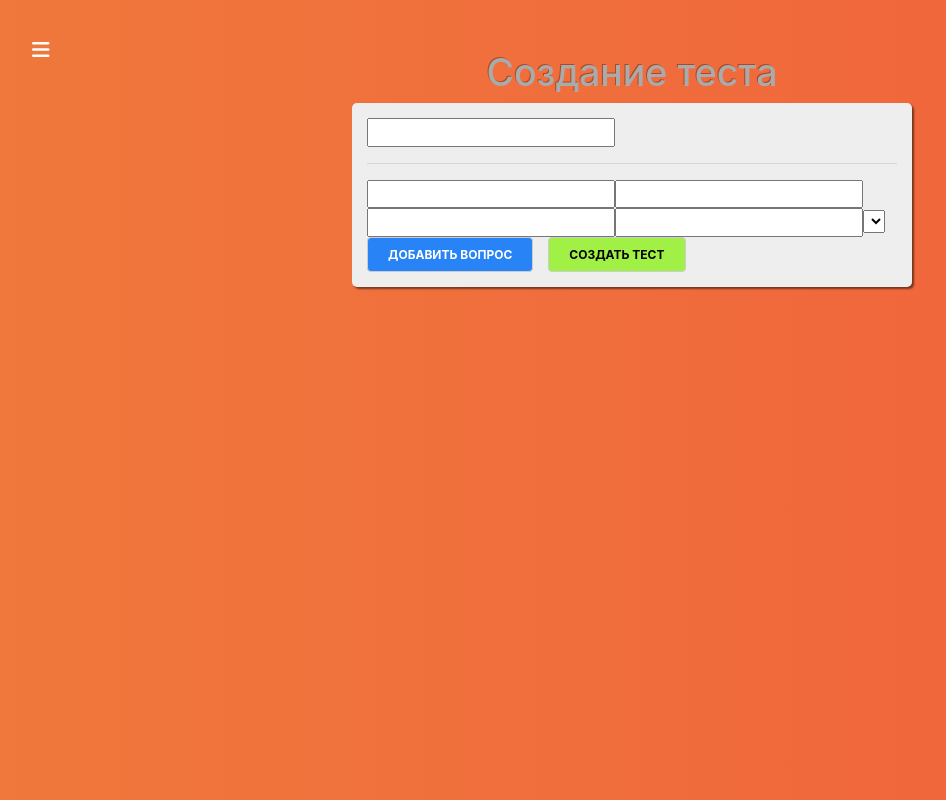
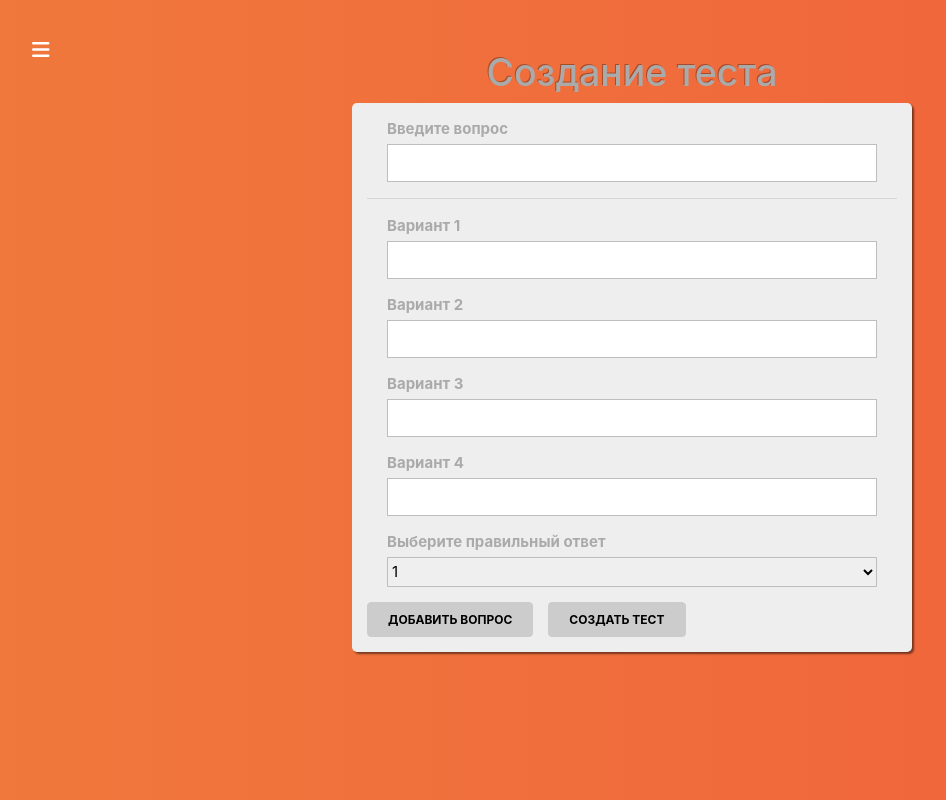
Before and after one commit to fuvfuv/quiz, a React app: page /quiz-creator in a window 1280 px wide. Shown: the whole page, without its empty margins (8-954 px from the left). Built offline with nearby package versions, Linux system fonts and the light colour scheme.

Commit message:
quiz-creatore whithout server

```diff
--- a/src/components/UI/Button/Button.scss
+++ b/src/components/UI/Button/Button.scss
@@ -19,8 +19,8 @@
   }
 
   &:disabled {
-    background: #ccc;
-    color: #000;
+    background-color: #ccc !important;
+    color: #000 !important;
     cursor: not-allowed;
   }
 
--- /dev/null
+++ b/src/components/UI/Select/Select.js
@@ -0,0 +1,23 @@
+import React from "react";
+import classes from "./Select.scss";
+
+const Select = props => {
+  const htmlFor = `${props.label} - ${Math.random()}`;
+
+  return (
+    <div className={classes.Select}>
+      <label htmlFor="htmlFor">{props.label}</label>
+      <select id={htmlFor} value={props.value} onChange={props.onChange}>
+        {props.options.map((option, index) => {
+          return (
+            <option value={option.value} key={option.value + index}>
+              {option.text}
+            </option>
+          );
+        })}
+      </select>
+    </div>
+  );
+};
+
+export default Select;
--- /dev/null
+++ b/src/components/UI/Select/Select.scss
@@ -0,0 +1,21 @@
+.Select {
+  margin-bottom: 15px;
+
+  label {
+    margin: 0 0 3px 0;
+    padding: 0px;
+    font-weight: 700;
+    display: block;
+  }
+
+  select {
+    display: block;
+    box-sizing: border-box;
+    border: 1px solid #bebebe;
+    margin: 0 0 5px;
+    height: 30px;
+    width: 100%;
+    outline: none;
+    transition: all 300ms ease-in-out;
+  }
+}
--- a/src/containers/QuizCreator/QuizCreator.js
+++ b/src/containers/QuizCreator/QuizCreator.js
@@ -1,35 +1,180 @@
-import React, { Component } from 'react';
-import classes from './QuizCreator.scss';
+import React, { Component } from "react";
+import classes from "./QuizCreator.scss";
 
-import Button from '../../components/UI/Button/Button.js';
+import Button from "../../components/UI/Button/Button.js";
+import Input from "../../components/UI/Input/Input.js";
+import Select from "../../components/UI/Select/Select";
+import {
+  createControl,
+  validate,
+  validateForm
+} from "../../form/formFramework";
+
+import Auxilary from "../../hoc/Auxilary/Auxilary";
+
+function createOptionControl(number) {
+  return createControl(
+    {
+      label: `Вариант ${number}`,
+      errorMessage: "Значение не может быть пустым",
+      id: number
+    },
+    {
+      required: true
+    }
+  );
+}
+
+function createFormControls() {
+  return {
+    question: createControl(
+      {
+        label: "Введите вопрос",
+        errorMessage: "Вопрос не может быть пустым"
+      },
+      {
+        required: true
+      }
+    ),
+    option1: createOptionControl(1),
+    option2: createOptionControl(2),
+    option3: createOptionControl(3),
+    option4: createOptionControl(4)
+  };
+}
 
 export default class QuizCreator extends Component {
+  state = {
+    quiz: [],
+    rightAnswerId: 1,
+    isFormValid: false,
+    formControls: createFormControls()
+  };
+
   handleSubmit = e => {
     e.preventDefault();
   };
 
-  handleAddQuestion = () => {};
-  handleCreateQuiz = () => {};
+  handleAddQuestion = e => {
+    e.preventDefault();
+
+    const quiz = this.state.quiz.concat();
+    const index = quiz.length + 1;
+
+    const {
+      question,
+      option1,
+      option2,
+      option3,
+      option4
+    } = this.state.formControls;
+
+    const questionItem = {
+      question: question.value,
+      id: index,
+      rightAnswerId: this.state.rightAnswerId,
+      answers: [
+        { text: option1.value, id: option1.id },
+        { text: option2.value, id: option2.id },
+        { text: option3.value, id: option3.id },
+        { text: option3.value, id: option3.id }
+      ]
+    };
+
+    quiz.push(questionItem);
+
+    this.setState({
+      quiz,
+      rightAnswerId: 1,
+      isFormValid: false,
+      formControls: createFormControls()
+    });
+  };
+
+  handleCreateQuiz = e => {
+    e.preventDefault();
+    console.log(this.state.quiz);
+    // TODO: Server
+  };
+
+  handleChange = (value, controlName) => {
+    const formControls = { ...this.state.formControls };
+    const control = { ...formControls[controlName] };
+
+    control.touched = true;
+    control.value = value;
+    control.valid = validate(control.value, control.validation);
+
+    formControls[controlName] = control;
+
+    this.setState({
+      formControls,
+      isFormValid: validateForm(formControls)
+    });
+  };
+
+  renderControls() {
+    return Object.keys(this.state.formControls).map((controlName, index) => {
+      const control = this.state.formControls[controlName];
+
+      return (
+        <Auxilary key={controlName + index}>
+          <Input
+            label={control.label}
+            value={control.value}
+            valid={control.valid}
+            shouldValidate={control.validation.required}
+            touched={control.touched}
+            errorMessage={control.errorMessage}
+            onChange={e => this.handleChange(e.target.value, controlName)}
+          />
+          {index === 0 ? <hr /> : null}
+        </Auxilary>
+      );
+    });
+  }
+
+  handleSelectChange = e => {
+    this.setState({
+      rightAnswerId: +event.target.value
+    });
+  };
 
   render() {
+    const select = (
+      <Select
+        label="Выберите правильный ответ"
+        value={this.state.rightAnswerId}
+        onChange={this.handleSelectChange}
+        options={[
+          { text: 1, value: 1 },
+          { text: 2, value: 2 },
+          { text: 3, value: 3 },
+          { text: 4, value: 4 }
+        ]}
+      />
+    );
+
     return (
       <div className={classes.QuizCreator}>
         <div>
           <h1>Создание теста</h1>
 
           <form onSubmit={this.handleSubmit}>
-            <input type="text" />
-            <hr />
-            <input type="text" />
-            <input type="text" />
-            <input type="text" />
-            <input type="text" />
-
-            <select></select>
-            <Button type="primary" onClick={this.handleAddQuestion}>
+            {this.renderControls()}
+            {select}
+            <Button
+              type="primary"
+              onClick={this.handleAddQuestion}
+              disabled={!this.state.isFormValid}
+            >
               Добавить вопрос
             </Button>
-            <Button type="success" onClick={this.handleCreateQuiz}>
+            <Button
+              type="success"
+              onClick={this.handleCreateQuiz}
+              disabled={this.state.quiz.length === 0}
+            >
               Создать тест
             </Button>
           </form>
--- /dev/null
+++ b/src/form/formFramework.js
@@ -0,0 +1,34 @@
+export function createControl(config, validation) {
+  return {
+    ...config,
+    validation,
+    valid: !validation,
+    touched: false,
+    value: ""
+  };
+}
+
+export function validate(value, validation = null) {
+  if (!validation) {
+    return true;
+  }
+
+  let isValid = true;
+  if (validation.required) {
+    isValid = value.trim() !== "" && isValid;
+  }
+
+  return isValid;
+}
+
+export function validateForm(formControls) {
+  let isFormValid = true;
+
+  for (let control in formControls) {
+    if (formControls.hasOwnProperty(control)) {
+      isFormValid = formControls[control].valid && isFormValid;
+    }
+  }
+
+  return isFormValid;
+}
--- /dev/null
+++ b/src/hoc/Auxilary/Auxilary.js
@@ -0,0 +1,2 @@
+const Auxilary = props => props.children;
+export default Auxilary;
```
Also changed, not shown: src/components/UI/Input/Input.js (+13 -6 lines).
